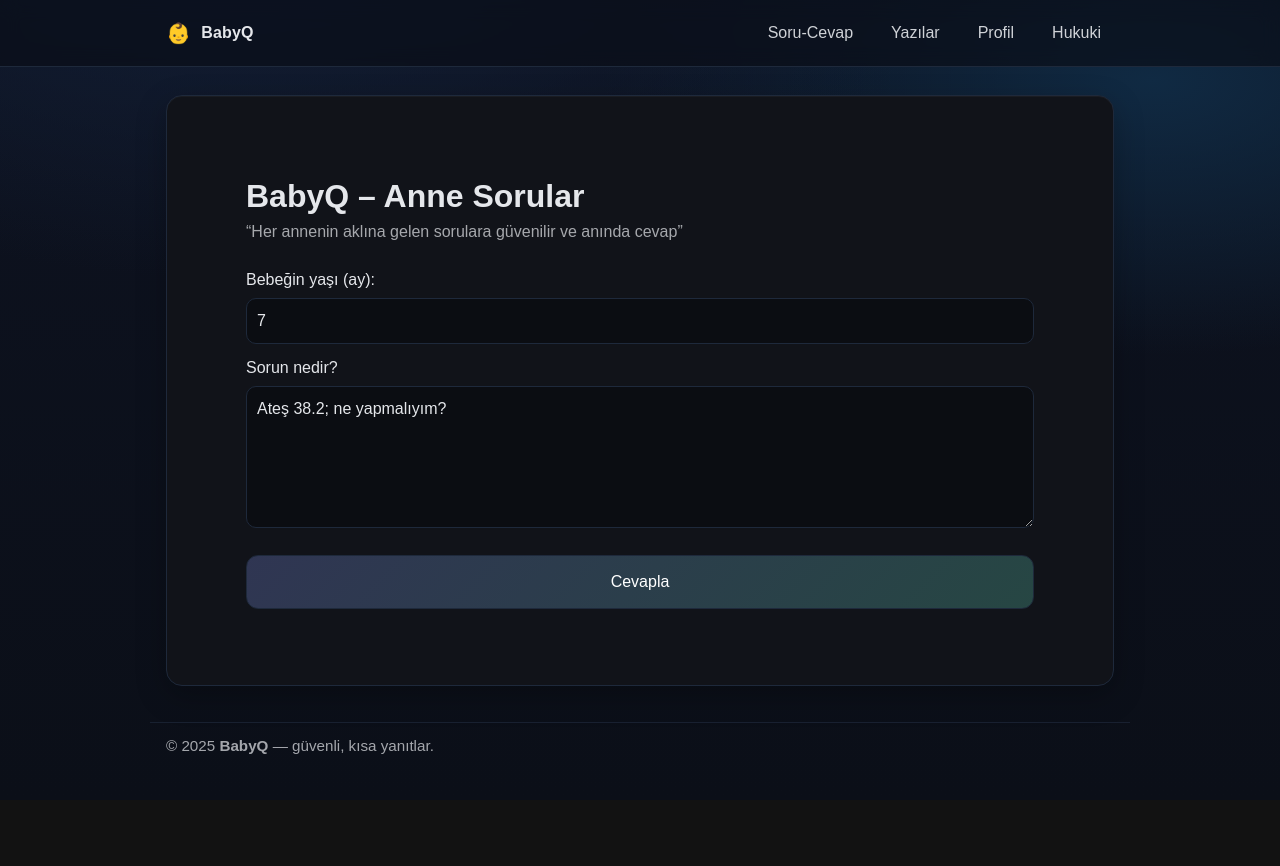
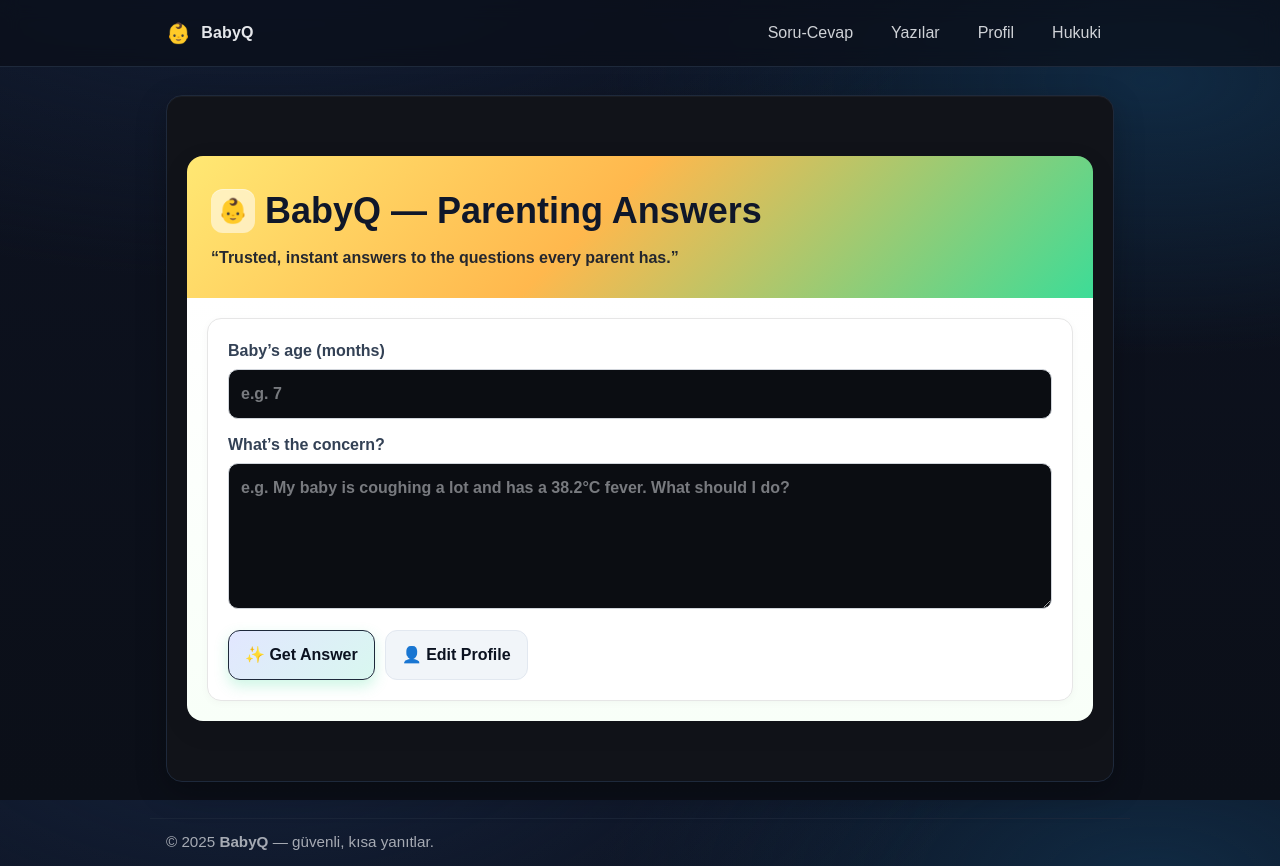
Before and after one commit to DidemKurtErsoy1/nextjs-boilerplate, a Next.js app: page / in a window 1280 px wide. Before the commit the page ends 800 px from the top, so only its background shows below. Built offline with nearby package versions, Linux system fonts and the light colour scheme.

Commit message:
Update page.tsx

```diff
--- a/app/page.tsx
+++ b/app/page.tsx
@@ -2,9 +2,16 @@
 
 import { useEffect, useMemo, useState } from 'react';
 
+/* ------------ Types ------------ */
 type ApiResp = {
   answer?: string;
-  candidates?: any[];
+  candidates?: Array<{
+    id?: string;
+    age_min?: number;
+    age_max?: number;
+    category?: string | null;
+    question?: string;
+  }>;
   disclaimer?: string;
   meta?: {
     source?: 'AI' | 'FAQ' | 'FALLBACK';
@@ -18,18 +25,20 @@ type ApiResp = {
   detail?: string;
 };
 
+/* ------------ Helpers ------------ */
 const cleanAnswer = (s: string) =>
   (s || '').replace(/^🔹 AI\n|^🔸 FAQ\n|^🔺 Fallback\n/, '');
 
+/* ------------ Page ------------ */
 export default function Home() {
-  const [age, setAge] = useState<string>('7');
-  const [question, setQuestion] = useState<string>('Ateş 38.2; ne yapmalıyım?');
+  const [age, setAge] = useState<string>('');        // will auto-fill from Profile (localStorage)
+  const [question, setQuestion] = useState<string>(''); // placeholder will guide the user
   const [loading, setLoading] = useState(false);
   const [resp, setResp] = useState<ApiResp | null>(null);
   const [error, setError] = useState<string | null>(null);
   const [lastPayload, setLastPayload] = useState<any>(null);
 
-  // Profilden yaş (ay) otomatik doldur (localStorage)
+  // Auto-fill age (months) from local profile
   useEffect(() => {
     try {
       const raw = localStorage.getItem('babyq_profile_v1');
@@ -51,7 +60,7 @@ export default function Home() {
     } catch {}
   }, []);
 
-  // URL parametreleri
+  // URL flags
   const showDebug = useMemo(() => {
     if (typeof window === 'undefined') return false;
     return new URLSearchParams(window.location.search).has('debug');
@@ -80,127 +89,360 @@ export default function Home() {
         headers: { 'Content-Type': 'application/json' },
         body: JSON.stringify(payload),
       });
+
       const j = (await r.json()) as ApiResp;
       if (!r.ok) throw new Error(j?.error || j?.detail || `HTTP ${r.status}`);
       setResp(j);
     } catch (err: any) {
-      setError(err?.message || 'Bir şeyler ters gitti.');
+      setError(err?.message || 'Something went wrong.');
     } finally {
       setLoading(false);
     }
   }
 
   return (
-    <main style={{ maxWidth: 820, margin: '40px auto', padding: 16 }}>
-      <h1 style={{ fontSize: 32, fontWeight: 700 }}>BabyQ – Anne Sorular</h1>
-      <p style={{ opacity: 0.7, marginBottom: 24 }}>
-        “Her annenin aklına gelen sorulara güvenilir ve anında cevap”
+    <main style={{ maxWidth: 920, margin: '40px auto', padding: 0 }}>
+      {/* Hero */}
+      <section
+        style={{
+          borderRadius: 16,
+          overflow: 'hidden',
+          boxShadow: '0 8px 28px rgba(0,0,0,.08)',
+        }}
+      >
+        {/* Warm gradient header (yellow → orange → green) */}
+        <div
+          style={{
+            background:
+              'linear-gradient(135deg, #FFE873 0%, #FFB84D 45%, #3DDC97 100%)',
+            padding: '28px 24px',
+            color: '#0f172a',
+          }}
+        >
+          <h1
+            style={{
+              fontSize: 36,
+              fontWeight: 900,
+              margin: 0,
+              display: 'flex',
+              alignItems: 'center',
+              gap: 10,
+            }}
+          >
+            <span
+              style={{
+                display: 'inline-flex',
+                width: 44,
+                height: 44,
+                alignItems: 'center',
+                justifyContent: 'center',
+                borderRadius: 12,
+                background: 'rgba(255,255,255,0.55)',
+                boxShadow: 'inset 0 1px 0 rgba(255,255,255,0.3)',
+                fontSize: 24,
+              }}
+            >
+              👶
+            </span>
+            BabyQ — Parenting Answers
+          </h1>
+          <p
+            style={{
+              margin: '8px 0 0 0',
+              fontSize: 16,
+              fontWeight: 600,
+              opacity: 0.9,
+            }}
+          >
+            “Trusted, instant answers to the questions every parent has.”
           </p>
+        </div>
 
-      <form onSubmit={onSubmit} style={{ display: 'grid', gap: 12 }}>
-        <label>
-          Bebeğin yaşı (ay):
+        {/* Form + Answer area */}
+        <div
+          style={{
+            background: 'linear-gradient(180deg, #fff 0%, #f8fff8 100%)',
+            padding: 20,
+          }}
+        >
+          {/* Form Card */}
+          <form
+            onSubmit={onSubmit}
+            style={{
+              display: 'grid',
+              gap: 14,
+              padding: 20,
+              border: '1px solid #e6e6e6',
+              borderRadius: 14,
+              background: '#ffffff',
+              boxShadow:
+                '0 2px 8px rgba(0,0,0,0.03), 0 1px 0 rgba(255,255,255,0.6) inset',
+            }}
+          >
+            <label style={{ fontWeight: 700, color: '#334155' }}>
+              Baby’s age (months)
               <input
                 type="number"
                 min={0}
                 max={60}
                 value={age}
                 onChange={(e) => setAge(e.target.value)}
-            style={{ width: '100%', padding: 10, marginTop: 6 }}
+                placeholder="e.g. 7"
+                style={{
+                  width: '100%',
+                  padding: 12,
+                  marginTop: 6,
+                  borderRadius: 10,
+                  border: '1px solid #d1d5db',
+                  outline: 'none',
+                  boxShadow: '0 0 0 2px rgba(61,220,151,0)',
+                }}
+                onFocus={(e) =>
+                  (e.currentTarget.style.boxShadow =
+                    '0 0 0 2px rgba(61,220,151,.35)')
+                }
+                onBlur={(e) => (e.currentTarget.style.boxShadow = 'none')}
                 required
               />
             </label>
 
-        <label>
-          Sorun nedir?
+            <label style={{ fontWeight: 700, color: '#334155' }}>
+              What’s the concern?
               <textarea
                 value={question}
                 onChange={(e) => setQuestion(e.target.value)}
                 rows={5}
-            style={{ width: '100%', padding: 10, marginTop: 6 }}
+                placeholder="e.g. My baby is coughing a lot and has a 38.2°C fever. What should I do?"
+                style={{
+                  width: '100%',
+                  padding: 12,
+                  marginTop: 6,
+                  borderRadius: 10,
+                  border: '1px solid #d1d5db',
+                  outline: 'none',
+                  resize: 'vertical',
+                }}
+                onFocus={(e) =>
+                  (e.currentTarget.style.boxShadow =
+                    '0 0 0 2px rgba(255,184,77,.35)')
+                }
+                onBlur={(e) => (e.currentTarget.style.boxShadow = 'none')}
                 required
               />
             </label>
 
+            <div style={{ display: 'flex', gap: 10, flexWrap: 'wrap' }}>
               <button
                 type="submit"
                 disabled={loading || !question.trim()}
                 style={{
-            padding: '14px 16px',
-            background: loading ? '#666' : '#111',
-            color: '#fff',
-            borderRadius: 8,
+                  padding: '12px 16px',
+                  background: loading
+                    ? '#9CA3AF'
+                    : 'linear-gradient(135deg, #FFB84D, #3DDC97)',
+                  color: '#0b1220',
+                  fontWeight: 800,
+                  borderRadius: 12,
                   border: 0,
                   cursor: loading ? 'not-allowed' : 'pointer',
-            marginTop: 8,
+                  boxShadow: '0 6px 14px rgba(61,220,151,.25)',
+                  transition: 'transform .06s ease',
+                }}
+                onMouseDown={(e) =>
+                  (e.currentTarget.style.transform = 'scale(0.98)')
+                }
+                onMouseUp={(e) =>
+                  (e.currentTarget.style.transform = 'scale(1)')
+                }
+              >
+                {loading ? '🤖 Generating answer…' : '✨ Get Answer'}
+              </button>
+
+              <a
+                href="/profile"
+                style={{
+                  padding: '12px 16px',
+                  background: '#F1F5F9',
+                  color: '#0b1220',
+                  fontWeight: 700,
+                  borderRadius: 12,
+                  border: '1px solid #E2E8F0',
+                  textDecoration: 'none',
+                  display: 'inline-flex',
+                  alignItems: 'center',
+                  gap: 8,
+                }}
+                title="Update your profile to auto-fill age"
+              >
+                👤 Edit Profile
+              </a>
+            </div>
+          </form>
+
+          {/* Error */}
+          {error && (
+            <div
+              style={{
+                marginTop: 16,
+                padding: 14,
+                border: '1px solid #f3c',
+                background:
+                  'linear-gradient(180deg, #fff0f6 0%, #fff6fb 100%)',
+                borderRadius: 12,
+                color: '#9c1c6b',
+                fontWeight: 600,
               }}
             >
-          {loading ? 'Cevap hazırlanıyor…' : 'Cevapla'}
-        </button>
-      </form>
-
-      {error && (
-        <div style={{ marginTop: 16, padding: 12, border: '1px solid #f3c', background: '#fff0f6', borderRadius: 8, color: '#9c1c6b' }}>
-          <strong>Hata:</strong> {error}
+              ⚠️ {error}
             </div>
           )}
 
+          {/* Answer */}
           {resp && (
-        <section style={{ marginTop: 24 }}>
+            <section
+              style={{
+                marginTop: 18,
+                padding: 18,
+                border: '1px solid #e6e6e6',
+                borderRadius: 14,
+                background: '#ffffff',
+                boxShadow: '0 4px 12px rgba(0,0,0,0.04)',
+              }}
+            >
               {resp?.meta?.urgent ? (
                 <div
                   style={{
                     marginBottom: 12,
-                padding: 12,
-                border: '1px solid #f99',
-                background: '#fee',
-                color: '#900',
-                borderRadius: 8,
+                    padding: 14,
+                    border: '1px solid #fda4a4',
+                    background:
+                      'linear-gradient(180deg, #fff5f5 0%, #ffecec 100%)',
+                    color: '#991b1b',
+                    borderRadius: 12,
+                    fontWeight: 800,
                   }}
                 >
-              <strong>ACİL UYARI:</strong> Belirtiler acil olabilir. 112’yi arayın veya en yakın sağlık
-              kuruluşuna başvurun.
+                  🚨 EMERGENCY: Symptoms may be urgent. Call local emergency
+                  services or seek immediate medical care.
                 </div>
               ) : null}
 
-          <h3 style={{ fontSize: 22, fontWeight: 700 }}>Yanıt</h3>
-          <div style={{ whiteSpace: 'pre-wrap', marginTop: 8 }}>
+              <h3 style={{ fontSize: 22, fontWeight: 800, margin: 0 }}>
+                📌 Answer
+              </h3>
+              <div
+                style={{
+                  whiteSpace: 'pre-wrap',
+                  marginTop: 10,
+                  lineHeight: 1.55,
+                  color: '#0b1220',
+                }}
+              >
                 {cleanAnswer(resp.answer || '')}
               </div>
 
               {resp?.disclaimer && (
-            <div style={{ marginTop: 12, fontSize: 13, opacity: 0.75 }}>
-              {resp.disclaimer}
+                <div
+                  style={{
+                    marginTop: 12,
+                    fontSize: 13,
+                    opacity: 0.75,
+                    display: 'flex',
+                    alignItems: 'center',
+                    gap: 6,
+                  }}
+                >
+                  ⚠️ {resp.disclaimer}
                 </div>
               )}
 
               {resp.candidates?.length ? (
                 <details style={{ marginTop: 16 }}>
-              <summary>Kaynakları göster ({resp.candidates.length})</summary>
+                  <summary style={{ cursor: 'pointer', fontWeight: 700 }}>
+                    📚 Show sources ({resp.candidates.length})
+                  </summary>
                   <ul style={{ marginTop: 8 }}>
-                {resp.candidates.map((c: any, i: number) => (
-                  <li key={c.id || i} style={{ marginBottom: 8 }}>
-                    <div style={{ fontWeight: 600 }}>
-                      {c.category} • {c.age_min}-{c.age_max} ay
+                    {resp.candidates.map((c, i) => (
+                      <li key={(c as any).id || i} style={{ marginBottom: 8 }}>
+                        <div style={{ fontWeight: 700 }}>
+                          {(c as any).category} • {(c as any).age_min}-
+                          {(c as any).age_max} mo
                         </div>
-                    <div style={{ opacity: 0.8 }}>{c.question}</div>
+                        <div style={{ opacity: 0.8 }}>
+                          {(c as any).question}
+                        </div>
                       </li>
                     ))}
                   </ul>
                 </details>
               ) : null}
 
+              {/* Simple feedback (works if /api/feedback exists) */}
+              <div style={{ marginTop: 14, display: 'flex', gap: 10 }}>
+                <button
+                  onClick={async () => {
+                    try {
+                      await fetch('/api/feedback', {
+                        method: 'POST',
+                        headers: { 'Content-Type': 'application/json' },
+                        body: JSON.stringify({
+                          question_text: question,
+                          age_months: Number(age || 0),
+                          was_helpful: true,
+                        }),
+                      });
+                      alert('Thanks for your feedback! 🙌');
+                    } catch {}
+                  }}
+                  style={{
+                    padding: '8px 12px',
+                    borderRadius: 10,
+                    border: '1px solid #e2e8f0',
+                    background: '#F8FAFC',
+                    cursor: 'pointer',
+                  }}
+                >
+                  Helpful 👍
+                </button>
+
+                <button
+                  onClick={async () => {
+                    try {
+                      await fetch('/api/feedback', {
+                        method: 'POST',
+                        headers: { 'Content-Type': 'application/json' },
+                        body: JSON.stringify({
+                          question_text: question,
+                          age_months: Number(age || 0),
+                          was_helpful: false,
+                        }),
+                      });
+                      alert('Thanks — we’ll improve the answer. 🙏');
+                    } catch {}
+                  }}
+                  style={{
+                    padding: '8px 12px',
+                    borderRadius: 10,
+                    border: '1px solid #e2e8f0',
+                    background: '#F8FAFC',
+                    cursor: 'pointer',
+                  }}
+                >
+                  Not helpful 👎
+                </button>
+              </div>
+
+              {/* Debug (optional via ?debug=1) */}
               {showDebug && (
                 <>
                   <details style={{ marginTop: 12 }}>
-                <summary>Debug (meta)</summary>
+                    <summary>🛠 Debug (meta)</summary>
                     <pre style={{ marginTop: 8 }}>
                       {JSON.stringify(resp.meta, null, 2)}
                     </pre>
                   </details>
-
                   <details style={{ marginTop: 12 }}>
-                <summary>Gönderilen payload</summary>
+                    <summary>📤 Sent payload</summary>
                     <pre style={{ marginTop: 8 }}>
                       {JSON.stringify(lastPayload, null, 2)}
                     </pre>
@@ -209,6 +451,8 @@ export default function Home() {
               )}
             </section>
           )}
+        </div>
+      </section>
     </main>
   );
 }
```
Lines whose indentation alone changed are shown as unchanged.
